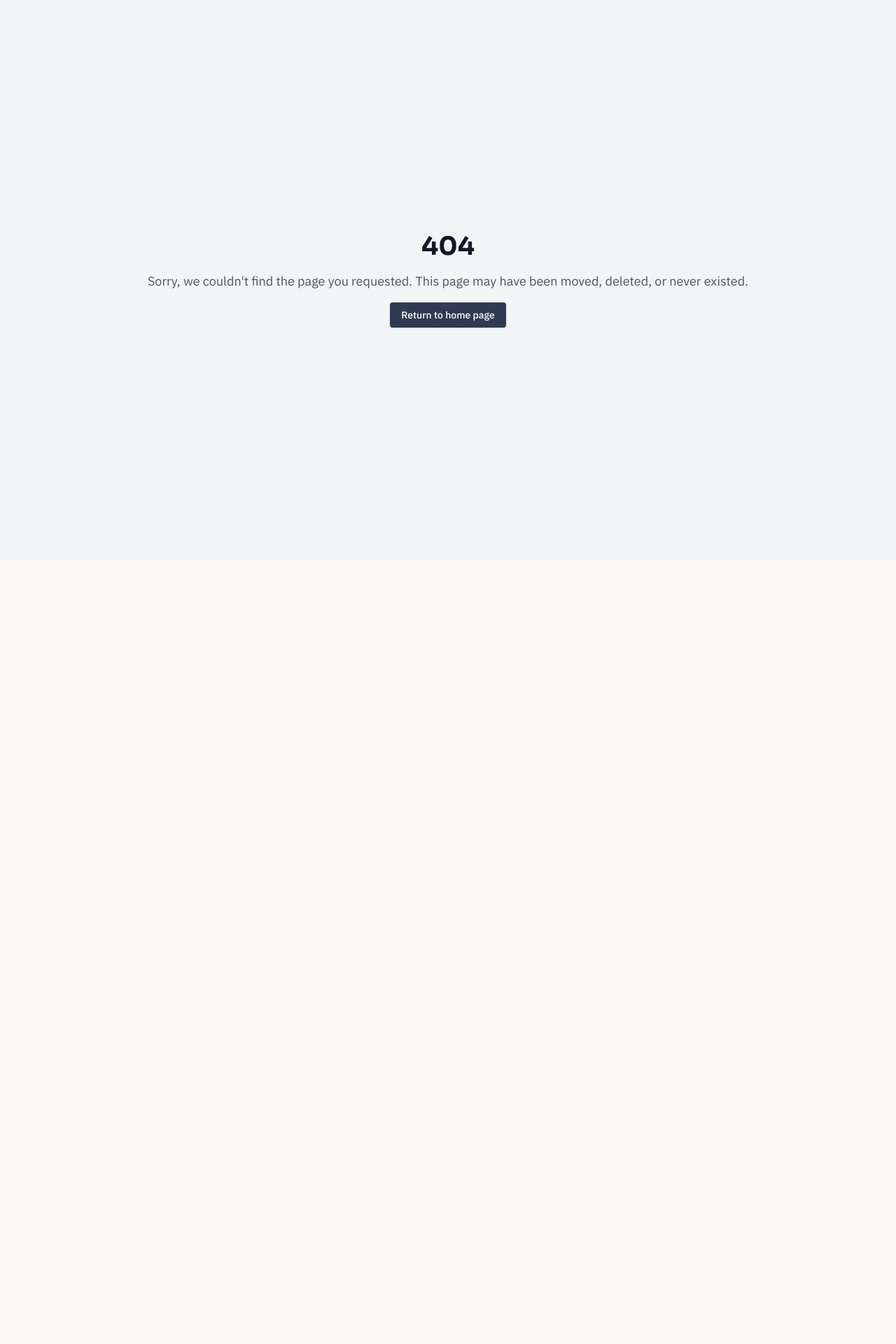
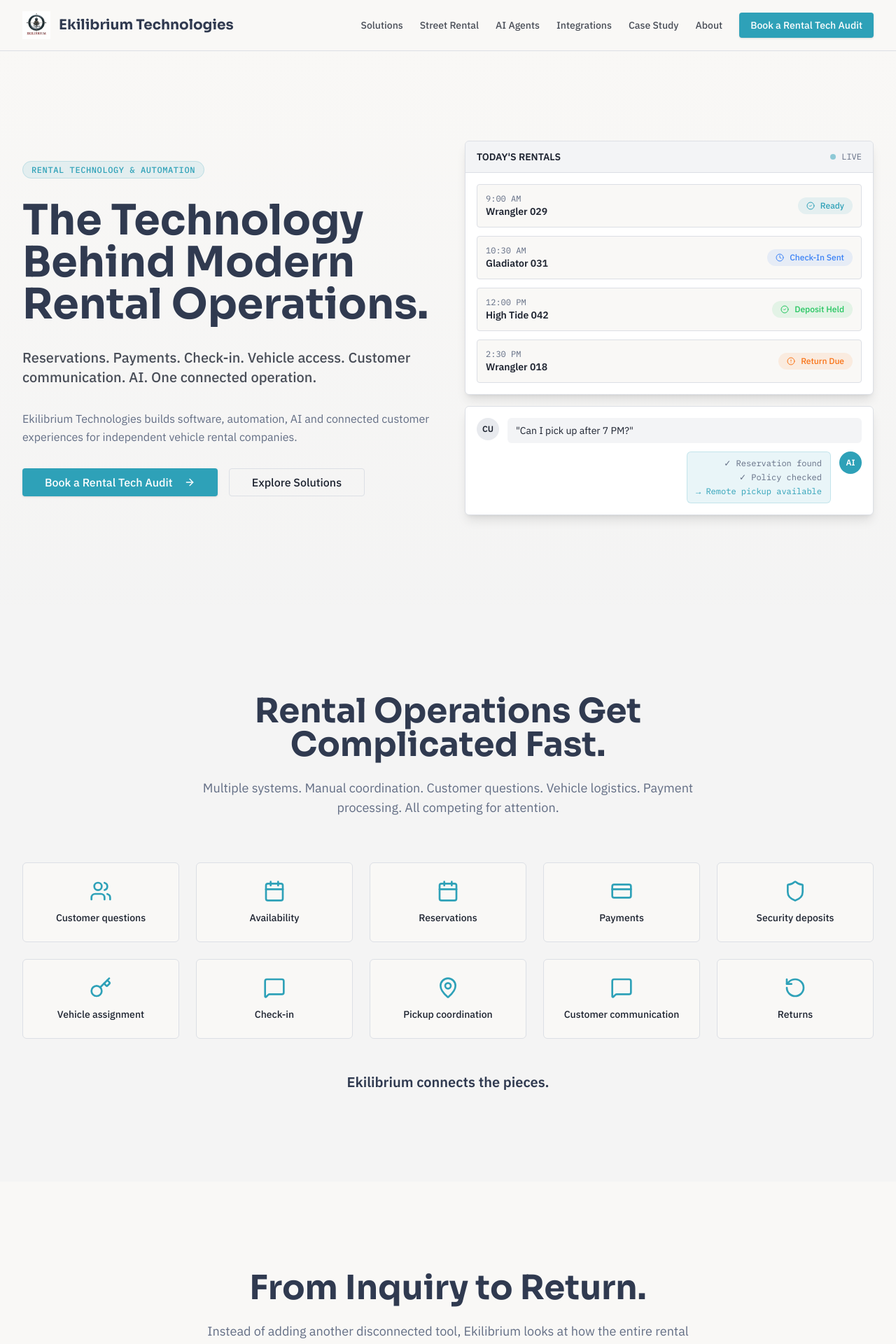
Before and after one commit to EkilibriumTechnologies/Ekilibrium-Technologies-Website, a Next.js app: page /es in a window 1280 px wide. Before the commit this address had no page. Shown: the top 1920 px of the page at 70% size. Before the commit the page ends 800 px from the top, so only its background shows below. Built offline with nearby package versions, Linux system fonts and the light colour scheme.

Commit message:
feat(i18n): add spanish language support and fix anchors

```diff
--- /dev/null
+++ b/src/pages/es.tsx
@@ -0,0 +1,49 @@
+import { SEO } from "@/components/SEO";
+import { Header } from "@/components/Header";
+import { Footer } from "@/components/Footer";
+import { HeroSection } from "@/components/home/HeroSection";
+import { RentalOperationsSection } from "@/components/home/RentalOperationsSection";
+import { RentalJourneySection } from "@/components/home/RentalJourneySection";
+import { SolutionsSection } from "@/components/home/SolutionsSection";
+import { StreetRentalSection } from "@/components/home/StreetRentalSection";
+import { AISection } from "@/components/home/AISection";
+import { AutomationSection } from "@/components/home/AutomationSection";
+import { IntegrationsSection } from "@/components/home/IntegrationsSection";
+import { CaseStudySection } from "@/components/home/CaseStudySection";
+import { WhyEkilibriumSection } from "@/components/home/WhyEkilibriumSection";
+import { AboutSection } from "@/components/home/AboutSection";
+import { LeadFormSection } from "@/components/home/LeadFormSection";
+import { FAQSection } from "@/components/home/FAQSection";
+
+export default function EsHome() {
+  return (
+    <>
+      <SEO
+        title="Ekilibrium Technologies | Tecnología y Automatización para Rentals"
+        description="Software, automatización, IA e integraciones para negocios independientes de renta de vehículos. Especializados en renta de autos, Jeeps, exóticos, vans, carritos de golf y ATVs."
+      />
+      <style jsx global>{`
+        section[id] {
+          scroll-margin-top: 80px;
+        }
+      `}</style>
+      <Header />
+      <main>
+        <HeroSection />
+        <RentalOperationsSection />
+        <RentalJourneySection />
+        <SolutionsSection />
+        <StreetRentalSection />
+        <AISection />
+        <AutomationSection />
+        <IntegrationsSection />
+        <CaseStudySection />
+        <WhyEkilibriumSection />
+        <AboutSection />
+        <LeadFormSection />
+        <FAQSection />
+      </main>
+      <Footer />
+    </>
+  );
+}
```
